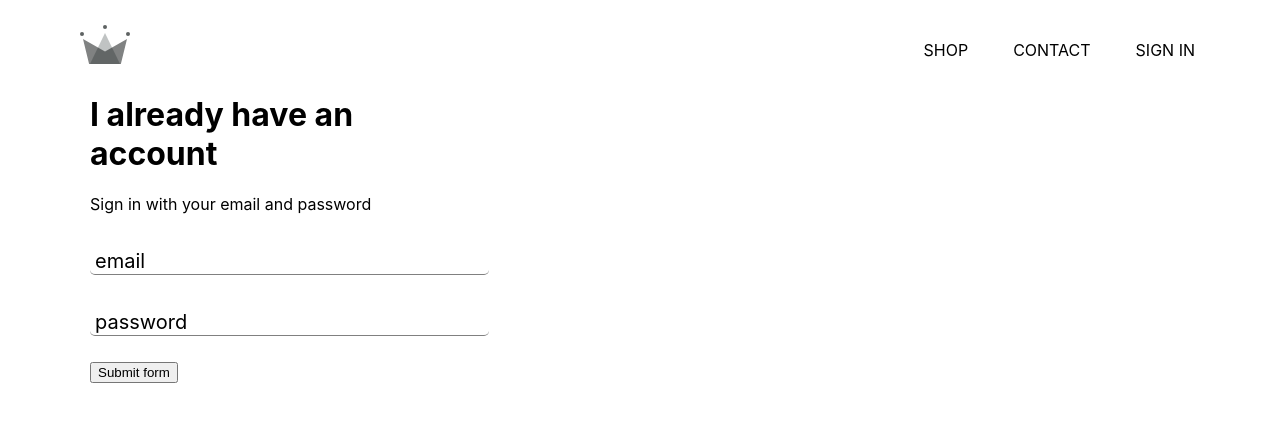
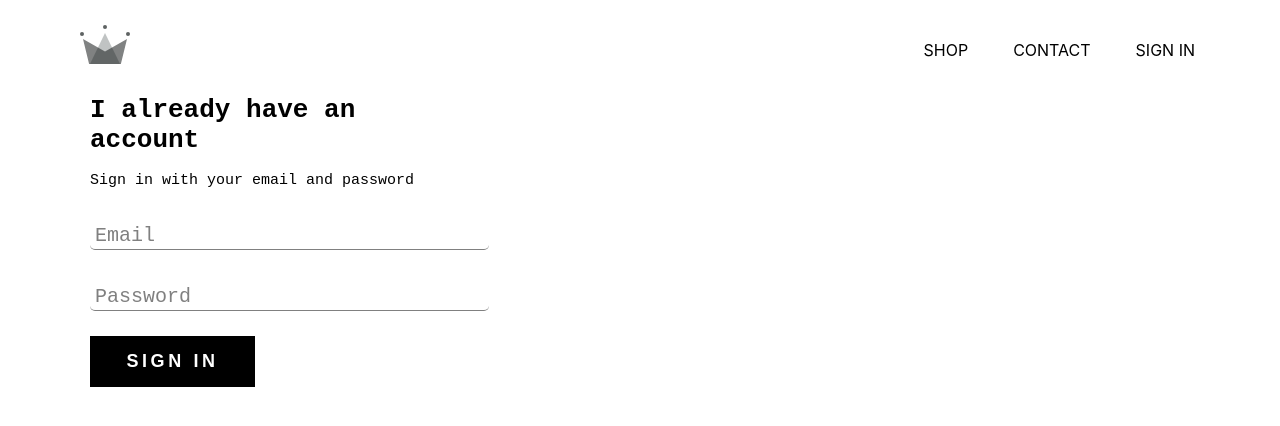
Before and after one commit to Tamoghna-Bhattacharjee/e-commerce, a React (Create React App) app: page /signin in a window 1280 px wide. Shown: the top 426 px of the page. Built offline with nearby package versions, Linux system fonts and the light colour scheme.

Commit message:
add custom button and changed the font-family for sign-in component

```diff
--- a/src/components/FormInput/FormInput.scss
+++ b/src/components/FormInput/FormInput.scss
@@ -35,7 +35,7 @@ $sub-color: grey;
     }
 
     .form-input-lebel {
-        color: $main-color;
+        color: $sub-color;
         font-size: 20px;
         position: absolute;
         left: 5px;
--- /dev/null
+++ b/src/components/custom-button/CustomBtn.jsx
@@ -0,0 +1,11 @@
+import React from "react";
+import './CustomBtn.scss';
+
+const CustomBtn = ({children, ...otherprops}) => {
+    return (
+        <button className='custom-btn' {...otherprops}>
+            {children}
+        </button>
+    );
+}
+export default CustomBtn;
--- /dev/null
+++ b/src/components/custom-button/CustomBtn.scss
@@ -0,0 +1,19 @@
+.custom-btn {
+    background-color: black;
+    color: white;
+    padding: 15px;
+    min-width: 165px;
+    width: auto;
+    font-size: 18px;
+    font-weight: bolder;
+    letter-spacing: 0.2em;
+    text-transform: uppercase;
+    cursor: pointer;
+    border: none;
+
+    &:hover {
+        background-color: white;
+        color: black;
+        border: 1px solid black;
+    }
+}
--- a/src/components/sign-in/SignIn.jsx
+++ b/src/components/sign-in/SignIn.jsx
@@ -1,6 +1,7 @@
 import React from "react";
 import './SignIn.scss';
 import FormInput from "../FormInput/FormInput";
+import CustomBtn from "../custom-button/CustomBtn";
 
 class SignIn extends React.Component {
     constructor(props) {
@@ -29,15 +30,15 @@ class SignIn extends React.Component {
                 <span>Sign in with your email and password</span>
                 <form onSubmit={this.handelSubmit} className='signIn-form'>
                         <FormInput handelChange={this.handelChange}
-                                   label="email"
+                                   label="Email"
                                    type="email" name="email" required
                                    value={email} />
                         <FormInput handelChange={this.handelChange}
-                                   label="password"
+                                   label="Password"
                                    type="password" name="password" required
                                    value={password} />
 
-                    <input type="submit" value="Submit form" />
+                    <CustomBtn type="submit" value="Submit form">Sign in</CustomBtn>
                 </form>
             </div>
         );
--- a/src/components/sign-in/SignIn.scss
+++ b/src/components/sign-in/SignIn.scss
@@ -2,4 +2,8 @@
     text-align: left;
     margin: 10px 90px;
     width: 30vw;
+    font-family: monospace;
+    span {
+        font-size: 15px;
+    }
 }
```
